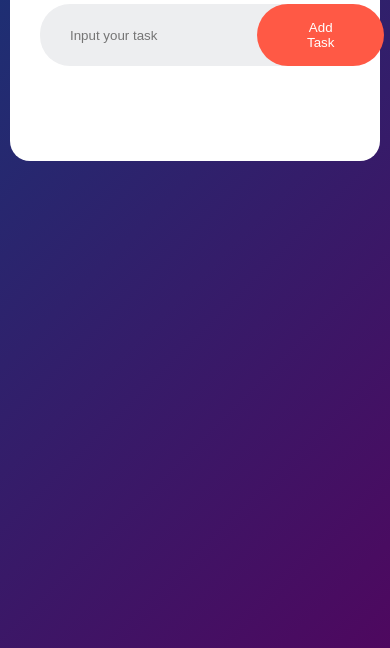
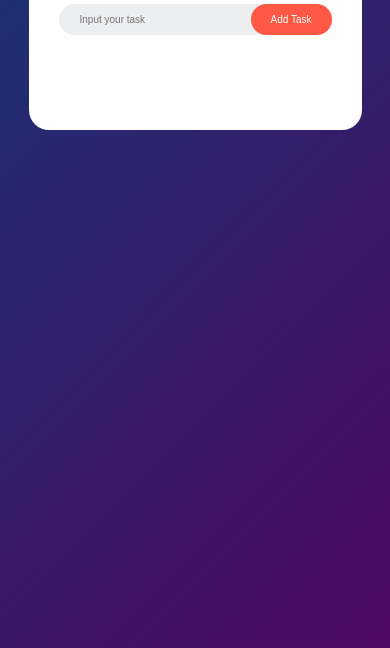
Before and after one commit to mfaskdr10/javascript-projects-30day, a plain HTML site: page Javascript Todo-App/index.html in a window 390 px wide. Shown: the part 196-844 px from the top of the page. Drawn offline with Linux system fonts and the light colour scheme.

Commit message:
menambahkan responsif pada handphone

```diff
--- a/Javascript Todo-App/style.css
+++ b/Javascript Todo-App/style.css
@@ -112,3 +112,23 @@ ul li span:hover {
   background-color: #edeef0;
   border-radius: 50%;
 }
+
+@media screen and (max-width: 450px) {
+  html {
+    font-size: 55%;
+  }
+
+  .todo-app {
+    width: 90%;
+  }
+
+  input {
+    padding: 1px;
+    font-size: 10px;
+  }
+
+  button {
+    padding: 10px 20px;
+    font-size: 10px;
+  }
+}
```
Also changed, not shown: Javascript Todo-App/index.html (+1 -0 lines).
